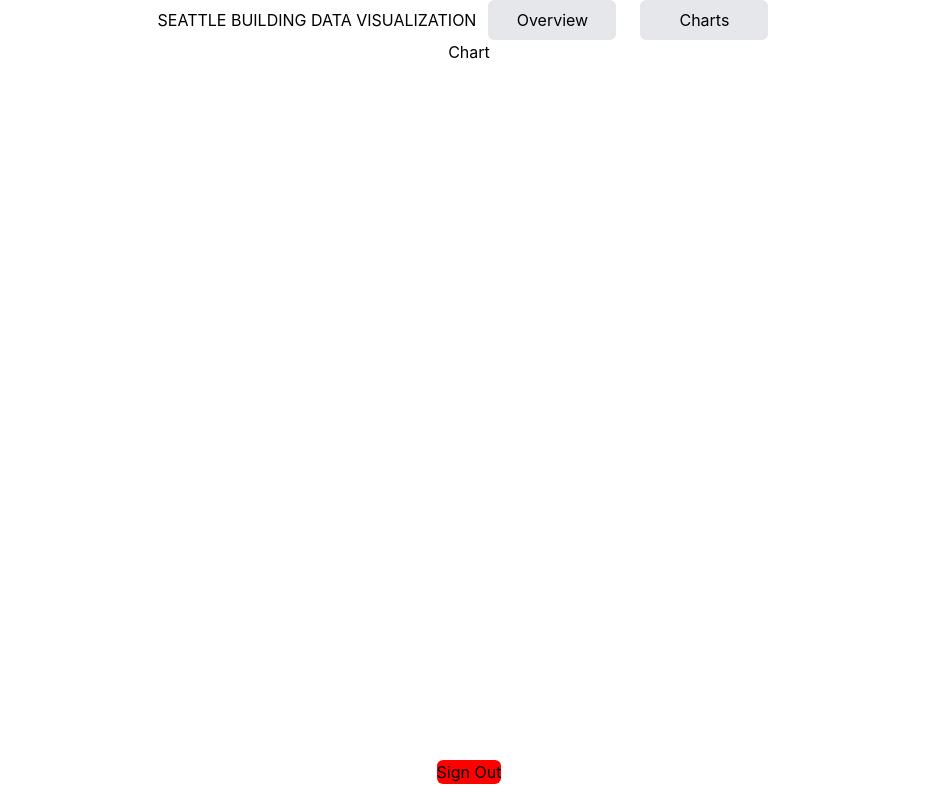
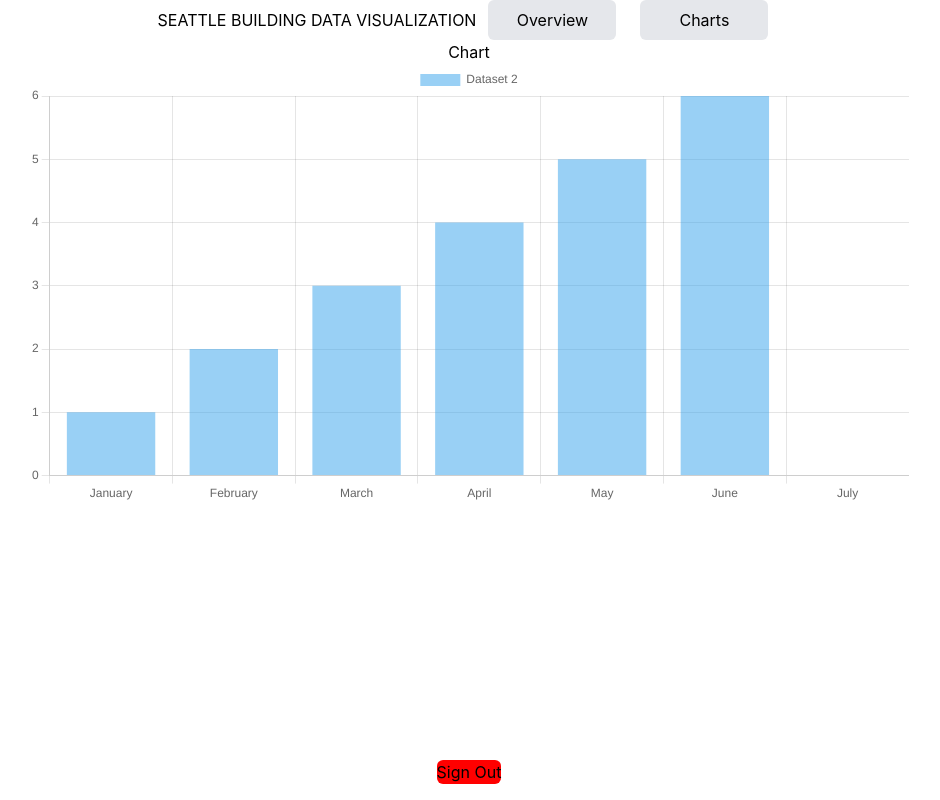
Before and after one commit to awsk1994/VaradiseAssignmentFrontend, a React (Create React App) app: page /buildings in a window 1280 px wide. Both pictures are taken after a click on the button "Charts". Shown: the whole page, without its empty margins (171-1111 px from the left). Built offline with nearby package versions, Linux system fonts and the light colour scheme.

Commit message:
init chart page

```diff
--- a/package.json
+++ b/package.json
@@ -6,7 +6,9 @@
     "@testing-library/jest-dom": "^5.17.0",
     "@testing-library/react": "^13.4.0",
     "@testing-library/user-event": "^13.5.0",
+    "chart.js": "^4.4.0",
     "react": "^18.2.0",
+    "react-chartjs-2": "^5.2.0",
     "react-dom": "^18.2.0",
     "react-router-dom": "^6.15.0",
     "react-scripts": "5.0.1",
--- a/src/Building/Chart.jsx
+++ b/src/Building/Chart.jsx
@@ -1,7 +1,54 @@
+import React from 'react';
+import {
+    Chart as ChartJS,
+    CategoryScale,
+    LinearScale,
+    BarElement,
+    Title,
+    Tooltip,
+    Legend,
+} from 'chart.js';
+import { Bar } from 'react-chartjs-2';
+
+ChartJS.register(
+    CategoryScale,
+    LinearScale,
+    BarElement,
+    Title,
+    Tooltip,
+    Legend
+);
+
+export const options = {
+    responsive: true,
+    plugins: {
+        legend: {
+            position: 'top',
+        },
+        // title: {
+        //     display: true,
+        //     text: '<TITLE HERE>',
+        // },
+    },
+};
+
+const labels = ['January', 'February', 'March', 'April', 'May', 'June', 'July'];
+
+export const data = {
+    labels,
+    datasets: [
+        {
+            label: 'Dataset 2',
+            data: [1,2,3,4,5,6],
+            backgroundColor: 'rgba(53, 162, 235, 0.5)',
+        },
+    ],
+};
 function Chart() {
     return (
         <div style={{ height: '100%' }}>
             <h1>Chart</h1>
+            <Bar options={options} data={data} />
         </div>
     )
 }
```
Also changed, not shown: 1 other file (tests, documents, lock files or other folders).
